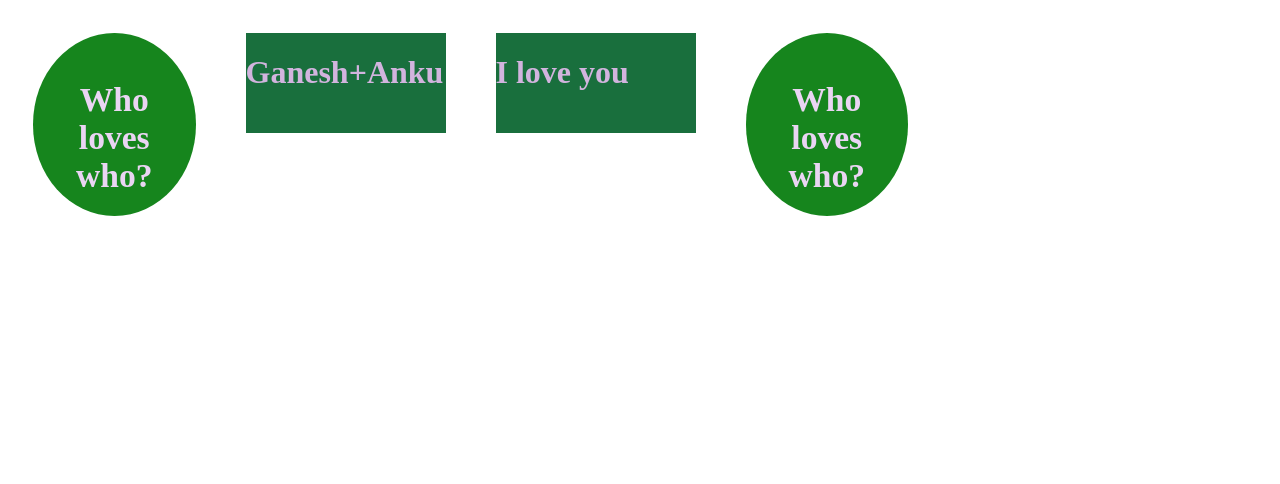
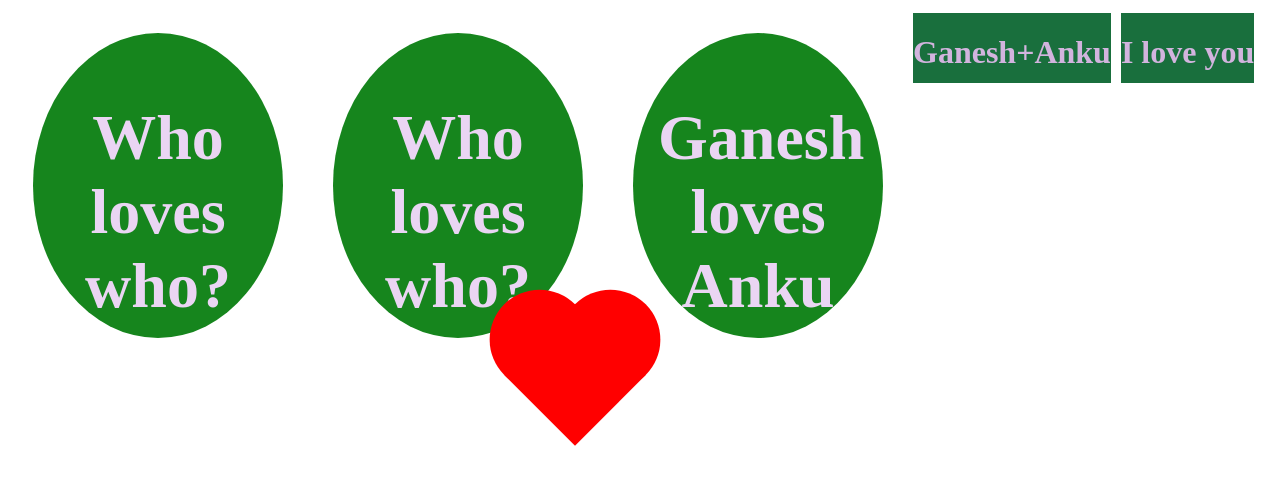
Before and after one commit to gpun10/css-animation, a plain HTML site: page index.html in a window 1280 px wide. Drawn offline with Linux system fonts and the light colour scheme.

Commit message:
Added heart

```diff
--- a/index.html
+++ b/index.html
@@ -10,8 +10,10 @@
 </head>
 <body>
 	<div class="box"><h1>Who loves who?</h1></div>
-	<div class="ganesh"><h1><span class="span">Ganesh+Anku</span></h1></div>
-	<div class="ganesh"><h1><span class="span">I love you</span></h1></div>
 	<div class="box"><h1>Who loves who?</h1></div>
+	<div class="box animation"><h1>Ganesh loves Anku</h1></div>
+	<div class="ganesh anku"><h1><span class="span">Ganesh+Anku</span></h1></div>
+	<div class="ganesh love"><h1><span class="span">I love you</span></h1></div>
+	<div class="heart"></div>
 </body>
 </html>
--- a/style.css
+++ b/style.css
@@ -16,24 +16,25 @@ body, html {
     transition-timing-function: ease-in-out;
     margin: 25px;
     animation-name: growing;
-    animation-duration: 2s;
+    animation-duration: 5s;
     animation-timing-function: ease-in-out;
     animation-fill-mode: forwards;
     animation-iteration-count: infinite;
     animation-direction: alternate;
+    animation-play-state: running;
 }
 
-div {
+.box {
     float: left;
 }
 .ganesh {
-    margin: 25px;
+    margin: 5px;
     background-color: #196F3D;
+    float: left;
+    color: #D2B4DE;
+    height: 70px;
 
-    color: #D2B4DE;
-    width: 200px;
-    height: 100px;
-   transition-property: all;
+   transition-property: height,color;
     transition-duration: 10s;
     transition-timing-function: ease-in-out;
 
@@ -48,13 +49,48 @@ div {
 .ganesh:hover {
     color: #F4F6F7;
 
-    width: 400px;
+    height: 30vw;
 
     }
 
 .box:hover {
     background-color: #47F652;
 
+}
+
+.heart {
+    margin: 25px;
+    transform: rotate(45deg);
+    -ms-transform: rotate(45deg);
+    -moz-transform: rotate(45deg);
+    -webkit-transform: rotate(45deg);
+    -o-transform: rotate(45deg);
+    background: red;
+    position: absolute;
+    left: 500px;
+    top: 300px;
+    float: left;
+    width: 100px;
+    height: 100px;
+}
+
+.heart:before, .heart:after {
+    content: '';
+    width: 100px;
+    height: 100px;
+    border-radius: 100%;
+    position: absolute;
+    display: block;
+    background: red;
+}
+
+.heart:after {
+    top: -50%;
+    right: 0;
+}
+.heart:before {
+    top: 0;
+    left: -50%;
 }
 
 @keyframes growing {
```
